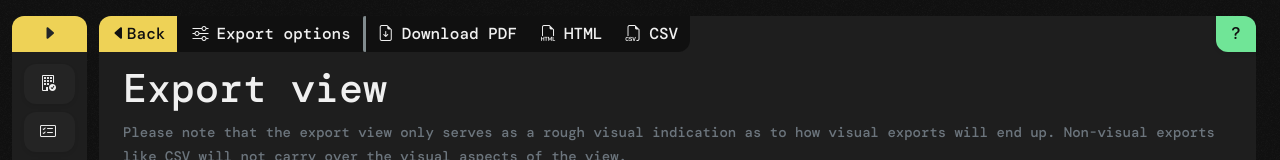
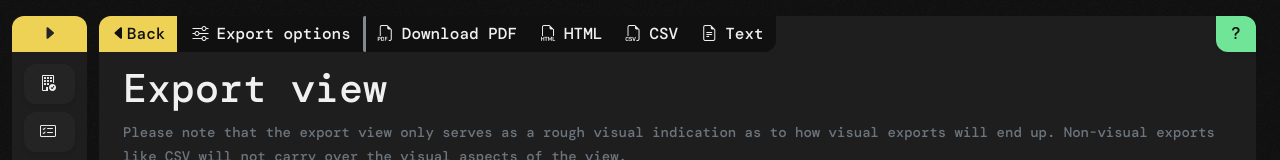
Before and after one commit to whichlicense/frontend, a React (Create React App) app: page /export-view in a window 1280 px wide. Shown: the top 160 px of the page. Built offline with nearby package versions, Linux system fonts and the light colour scheme.

Commit message:
fix incorrect PDF file icon + add text export
Signed-off-by: duart38 <duartsnel@icloud.com>

```diff
--- a/src/pages/ExportView.tsx
+++ b/src/pages/ExportView.tsx
@@ -61,7 +61,7 @@ export default function ExportView() {
     {
       type: ToolBarItemType.BUTTON,
       title: "Download PDF",
-      icon: "bi bi-file-earmark-arrow-down",
+      icon: "bi bi-filetype-pdf",
       onClick: () => {
         print();
       },
@@ -81,6 +81,14 @@ export default function ExportView() {
       icon: "bi bi-filetype-csv",
       onClick: () => {
         // TODO: implement csv export when data structure is available
+      },
+    },
+    {
+      type: ToolBarItemType.BUTTON,
+      title: "Text",
+      icon: "bi bi-file-earmark-text",
+      onClick: () => {
+        // TODO: implement txt export when data structure is available
       },
     }
   ]);
```
